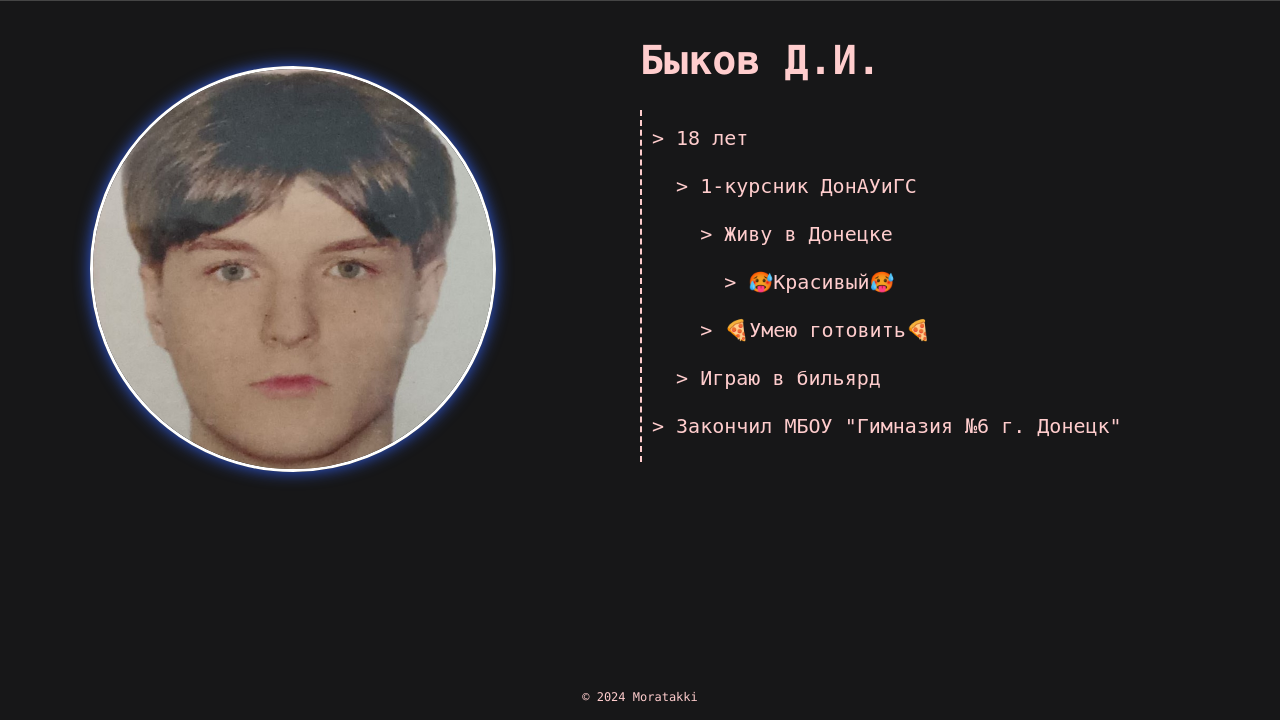
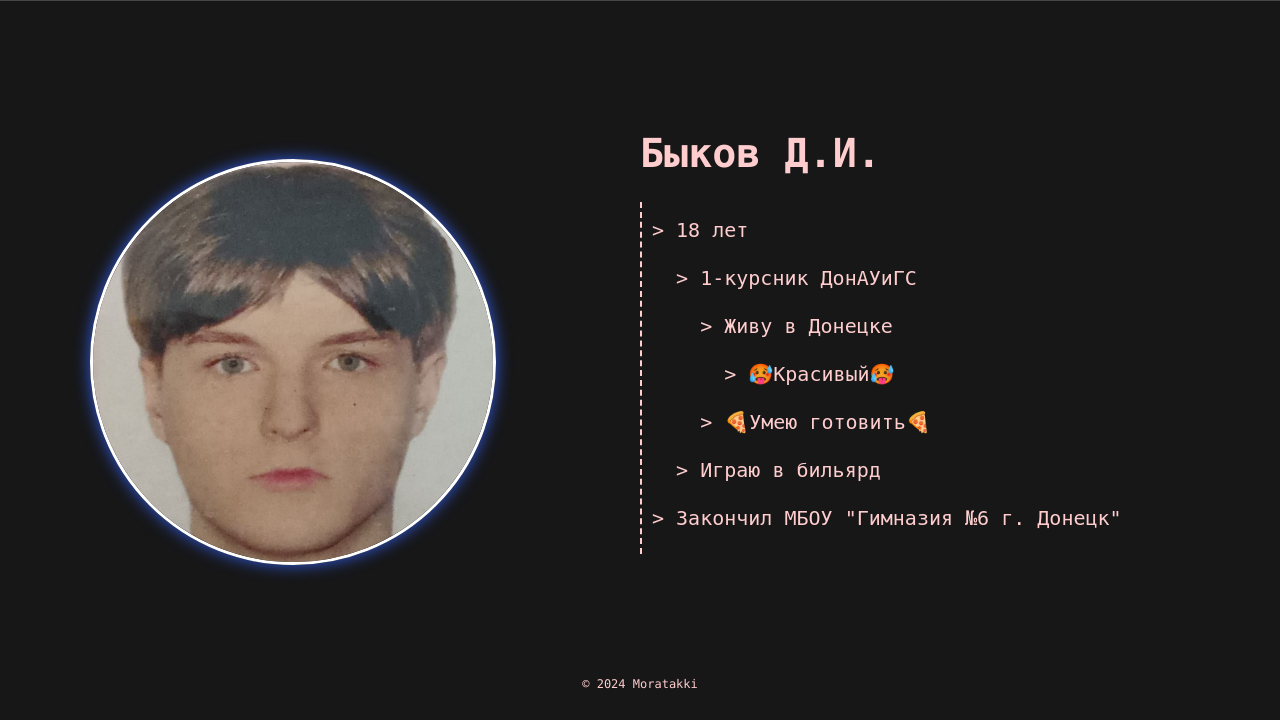
Before and after one commit to Moratakki/Moratakki.github.io, a PHP site: page / in a window 1280 px wide. Shown: the part 80-800 px from the top of the page. Run offline with PHP 8.4, Linux system fonts and the light colour scheme.

Commit message:
sticky footer

```diff
--- a/contacts.html
+++ b/contacts.html
@@ -30,7 +30,7 @@
         </div>
       </nav>
     </header>
-    <div>
+    <div class="main">
       <h1 class="contacts">Мои контакты</h1>
       <ul class="socials">
         <li>
--- a/index.html
+++ b/index.html
@@ -3,6 +3,8 @@
   <head>
     <meta charset="UTF-8" />
     <meta name="viewport" content="width=device-width, initial-scale=1.0" />
+    <meta name="description" content="Nice dude's site" />
+    <meta name="keywords" content="Charming, nice, Danil, Jaguar, Cook" />
     <title>Быков Д.И.</title>
     <link rel="stylesheet" href="style.css" />
     <link rel="shortcut icon" type="image/x-icon" href="images/logo.jpg" />
@@ -27,7 +29,7 @@
         </div>
       </nav>
     </header>
-    <main class="table">
+    <main class="table main">
       <div class="table-row">
         <div class="table-cell">
           <img id="me" src="images/me3.jpg" alt="" />
--- a/skills.html
+++ b/skills.html
@@ -26,7 +26,7 @@
         </div>
       </nav>
     </header>
-    <main>
+    <main class="main">
       <h1 class="skills">Навыки</h1>
       <div class="prog-skills">
         <h1>Языки программирования:</h1>
--- a/style.css
+++ b/style.css
@@ -50,13 +50,15 @@ a:hover {
   color: #fa9393;
 }
 
+.main {
+  min-height: calc(100vh - 143px);
+}
+
 footer {
-  width: 100%;
+  vertical-align: bottom;
+  height: 20px;
+  text-align: center;
   font-size: 12px;
-  position: absolute;
-  bottom: 0;
-  height: 30px;
-  text-align: center;
 }
 
 /* ========================INDEX.HTML======================== */
```
Also changed, not shown: 1 other file.
